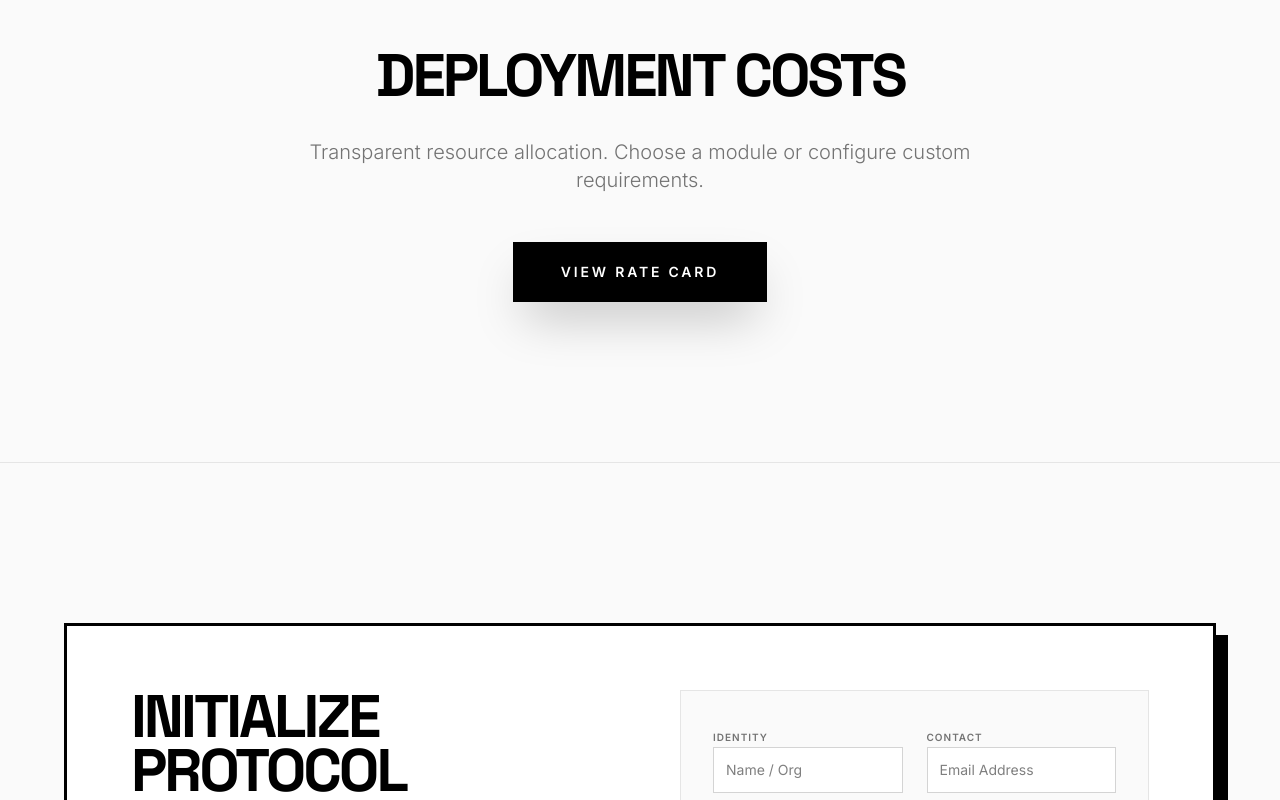
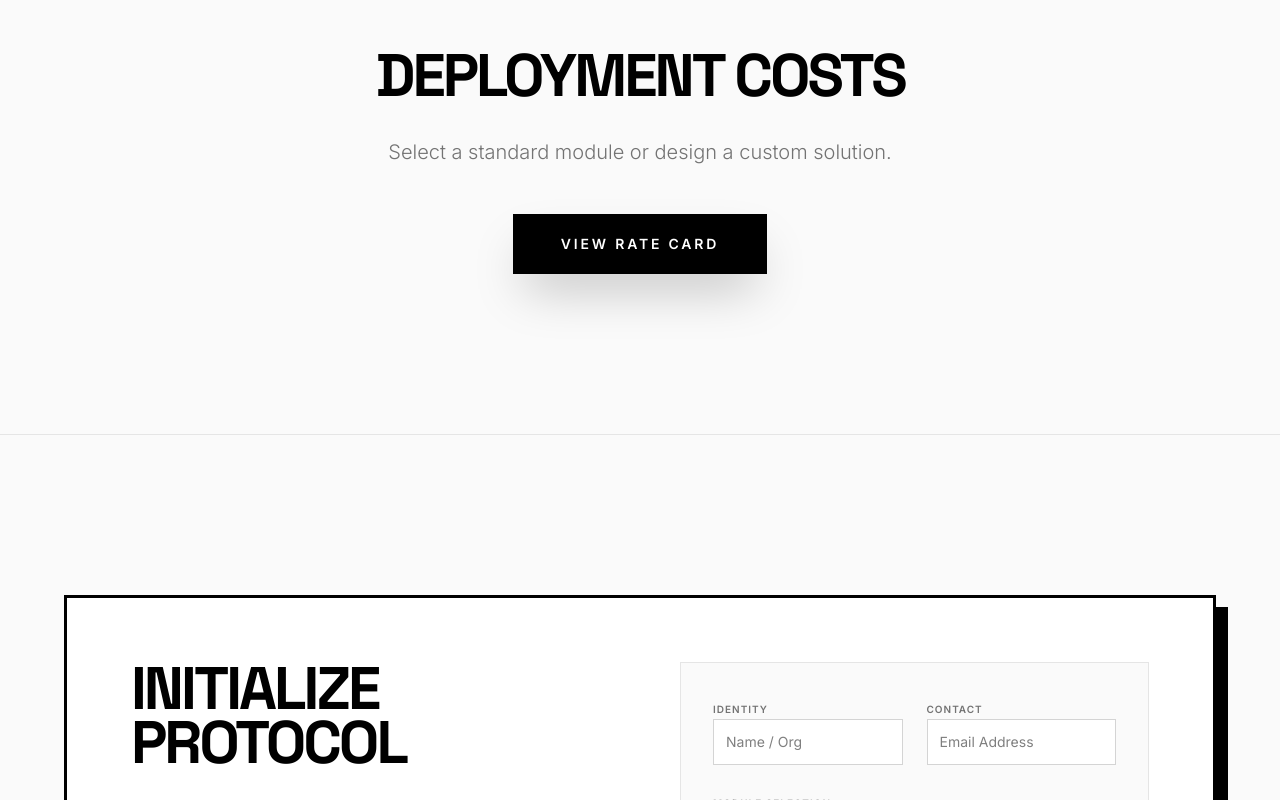
Before and after one commit to Shantanux0/Portfolioweb, a React (Vite) app: page /#/ in a window 1280 px wide. Shown: the part 7840-8640 px from the top of the page. Built offline with nearby package versions, Linux system fonts and the light colour scheme.

Commit message:
Update pricing subtitle to be concise

```diff
--- a/src/pages/Home.jsx
+++ b/src/pages/Home.jsx
@@ -476,7 +476,7 @@ const Home = () => {
                 <div className="text-center">
                     <h2 className="text-4xl md:text-6xl font-display font-bold uppercase tracking-tighter mb-6 md:mb-8">Deployment Costs</h2>
                     <p className="text-lg md:text-xl text-neutral-500 font-light max-w-2xl mx-auto mb-10 md:mb-12">
-                        Transparent resource allocation. Choose a module or configure custom requirements.
+                        Select a standard module or design a custom solution.
                     </p>
                     <a href="#/pricing" className="inline-block px-8 md:px-12 py-4 md:py-5 bg-black text-white font-bold uppercase tracking-[0.2em] text-xs md:text-sm hover:scale-105 transition-transform shadow-2xl">
                         View Rate Card
--- a/src/pages/Pricing.jsx
+++ b/src/pages/Pricing.jsx
@@ -49,7 +49,7 @@ const Pricing = () => {
     return (
         <div className="pt-24 md:pt-40 min-h-screen bg-white">
             <div className="max-w-7xl mx-auto px-6">
-                <SectionHeading title="Deployment Costs" subtitle="Transparent resource allocation. Choose a module or configure your own." centered />
+                <SectionHeading title="Deployment Costs" subtitle="Select a standard module or design a custom solution." centered />
 
                 <motion.div
                     initial={{ opacity: 0, y: -10 }}
```
